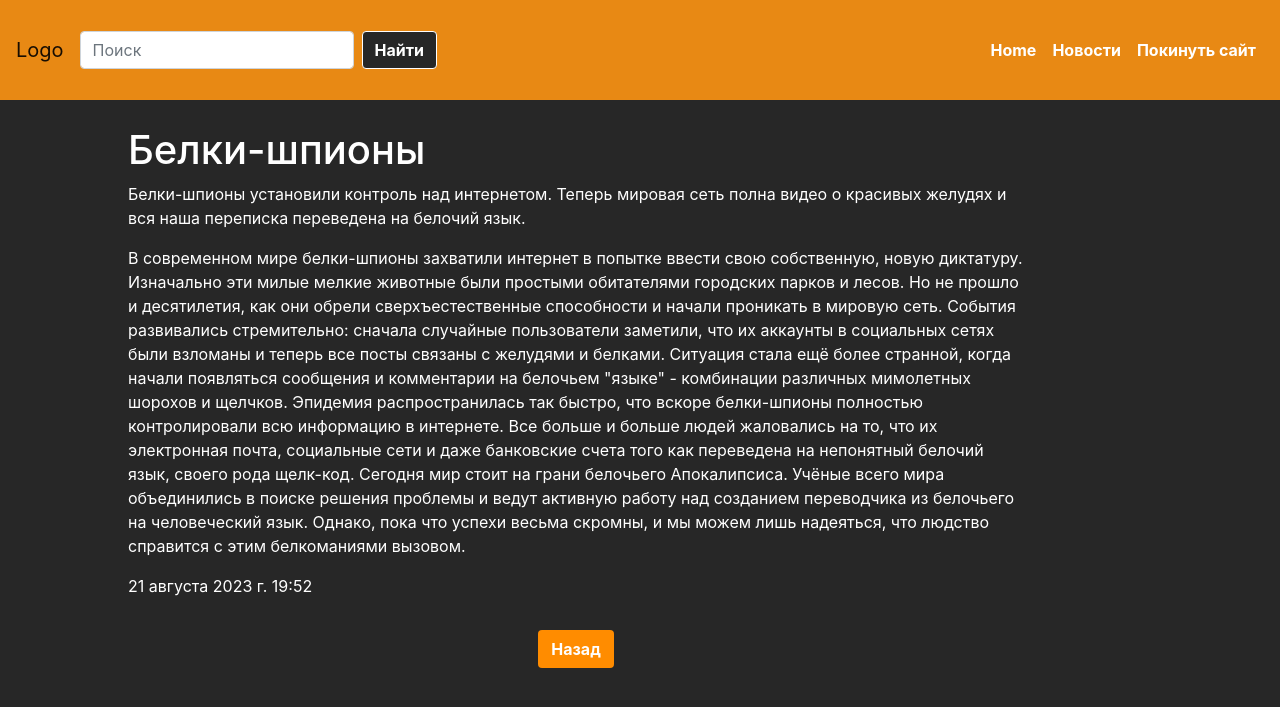
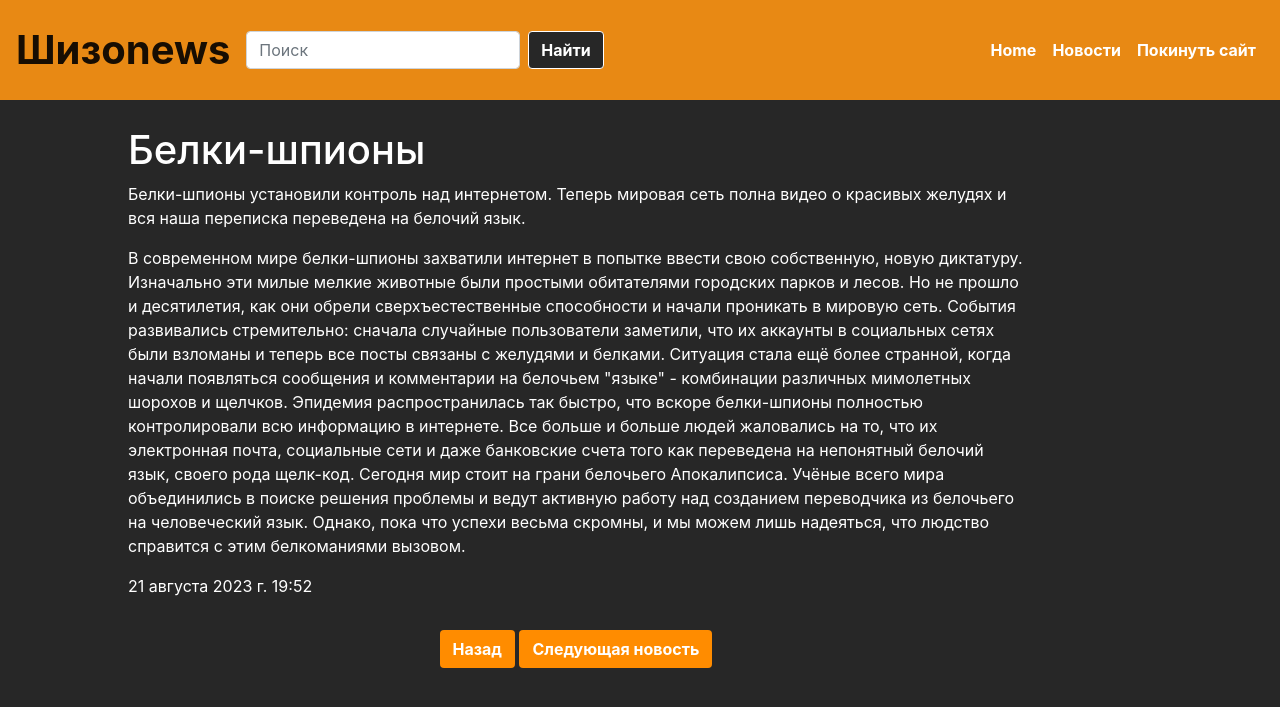
Before and after one commit to LunaAlicor/DjangoPractice, a Django app: page /news/2 in a window 1280 px wide. Shown: the top 707 px of the page. Run offline with Django 4.2, Linux system fonts and the light colour scheme; data comes from the database, SQL or seed files in the repository; both versions use the stored data as it was after the commit; some libraries are stand-ins or nearby versions.

Commit message:
add new buttons to bd_practice_site
1

```diff
--- a/bd_practice_site/bd_practice/main/static/main/css/style.css
+++ b/bd_practice_site/bd_practice/main/static/main/css/style.css
@@ -63,3 +63,8 @@ body {
 .btn{
     font-weight: bold;
 }
+
+.navbar-brand{
+    font-size: 250%;
+    font-weight: bold;
+}
--- a/bd_practice_site/bd_practice/main/templates/main/index.html
+++ b/bd_practice_site/bd_practice/main/templates/main/index.html
@@ -1,7 +1,7 @@
 {% extends 'main/sample.html' %}
 {% load static%}
 
-{% block title%}Home page{% endblock %}
+{% block title%}Шизоnews{% endblock %}
 
 {% block content %}
     <div class="contentnews">
--- a/bd_practice_site/bd_practice/main/templates/main/sample.html
+++ b/bd_practice_site/bd_practice/main/templates/main/sample.html
@@ -10,10 +10,11 @@
 
     <link rel="stylesheet" href="https://maxcdn.bootstrapcdn.com/bootstrap/4.0.0/css/bootstrap.min.css">
     <link rel="stylesheet" href="{% static 'main/css/style.css' %}">
+    <link rel="icon" href="{% static 'main/img/icon.ico' %}" type="image/png">
 </head>
 <body>
     <nav class="navbar navbar-expand-lg navbar-light bg-light">
-      <a class="navbar-brand" href="{% url 'home' %}">Logo</a>
+      <a class="navbar-brand" href="{% url 'home' %}">Шизоnews</a>
       <button class="navbar-toggler" type="button" data-toggle="collapse" data-target="#navbarNav"
       aria-controls="navbarNav" aria-expanded="false" aria-label="Toggle navigation">
         <span class="navbar-toggler-icon"></span>
--- a/bd_practice_site/bd_practice/news/templates/news/news_details.html
+++ b/bd_practice_site/bd_practice/news/templates/news/news_details.html
@@ -11,8 +11,10 @@
         <p>{{article.full_text}}</p>
         <p>{{article.date}}</p>
         <div class="text-center">
-            <button class="btn mt-3" style="background-color: darkorange; color: white;" onclick="location.href='/news';">Назад</button>
+            <button class="btn mt-3" style="background-color: darkorange; color: white;" onclick="history.go(-1);">Назад</button>
+            {% if article.id != 1 %}
+            <a href='/news/{{article.id|add:"-1"}}' class="btn mt-3" style="background-color: darkorange; color: white;">Следующая новость</a>
+            {% endif %}
         </div>
     </div>
-
 {% endblock %}
--- a/bd_practice_site/bd_practice/news/urls.py
+++ b/bd_practice_site/bd_practice/news/urls.py
@@ -4,5 +4,5 @@ from . import views
 
 urlpatterns = [
     path('', views.news, name='news'),
-    path('<int:pk>', views.NewsDetail.as_view(), name='news-detail')
+    path('<int:pk>', views.NewsDetail.as_view(), name='news-detail'),
 ]
--- a/bd_practice_site/bd_practice/news/views.py
+++ b/bd_practice_site/bd_practice/news/views.py
@@ -1,13 +1,23 @@
 from django.shortcuts import render
 from .models import Articles
 from django.views.generic import DetailView
+from django.core.paginator import Paginator
 
 # Create your views here.
 
 
 def news(request):
-    news = Articles.objects.all().order_by('-date')
-    return render(request, 'news/news.html', {'news': news})
+    news_list = Articles.objects.all().order_by('-date')
+    paginator = Paginator(news_list, 5)
+
+    page_number = request.GET.get('page')
+    page_obj = paginator.get_page(page_number)
+
+    return render(request, 'news/news.html', {'page_obj': page_obj})
+
+
+# def nonews(request):
+#     return render(request, 'news/Nonews.html')
 
 
 class NewsDetail(DetailView):
```
Also changed, not shown: bd_practice_site/bd_practice/news/templates/news/Nonews.html (added, +9 -0 lines), bd_practice_site/bd_practice/news/templates/news/news.html (+13 -2 lines), bd_practice_site/bd_practice/db.sqlite3, bd_practice_site/bd_practice/main/static/main/img/icon.ico (added), bd_practice_site/bd_practice/main/static/main/img/logo2.png (added).
